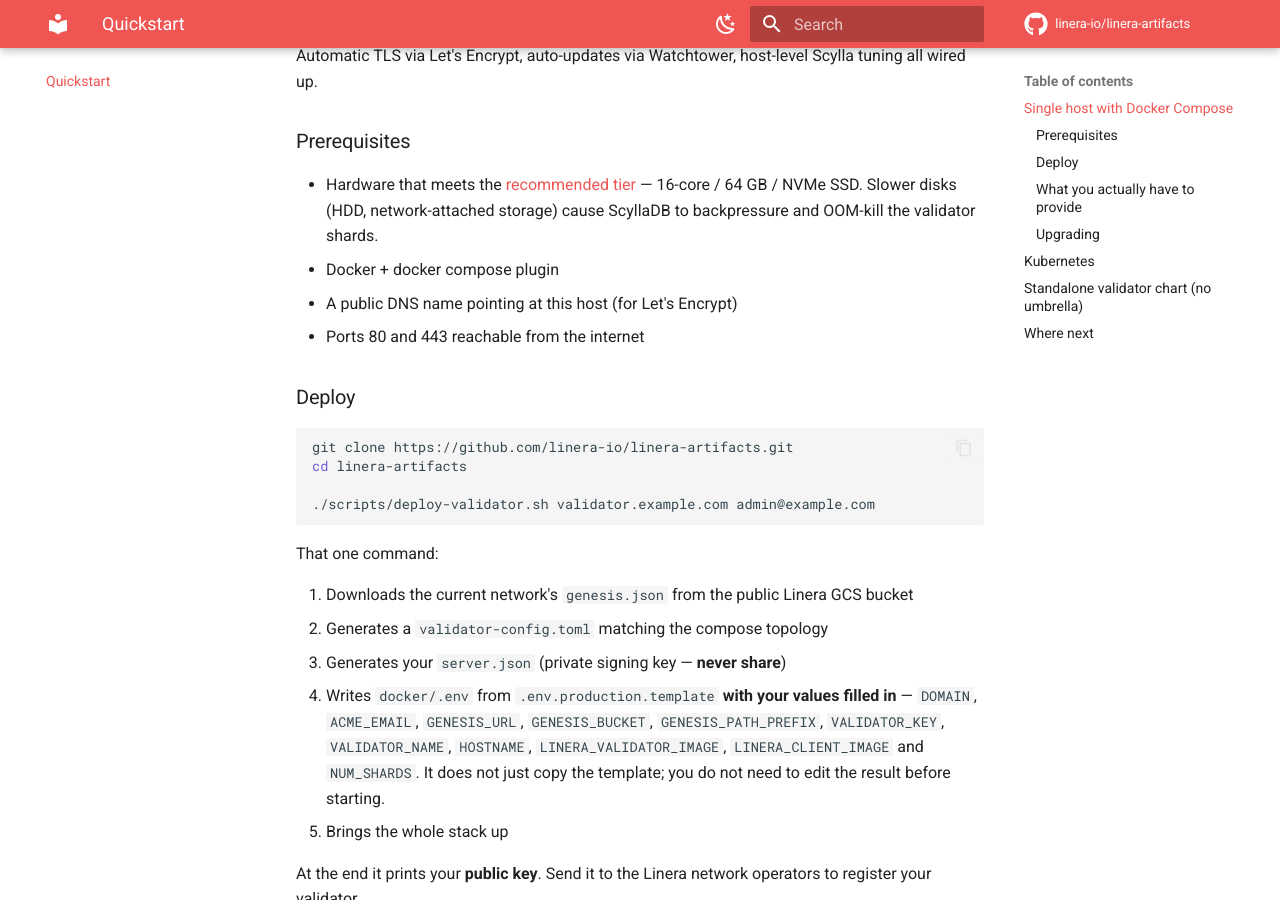
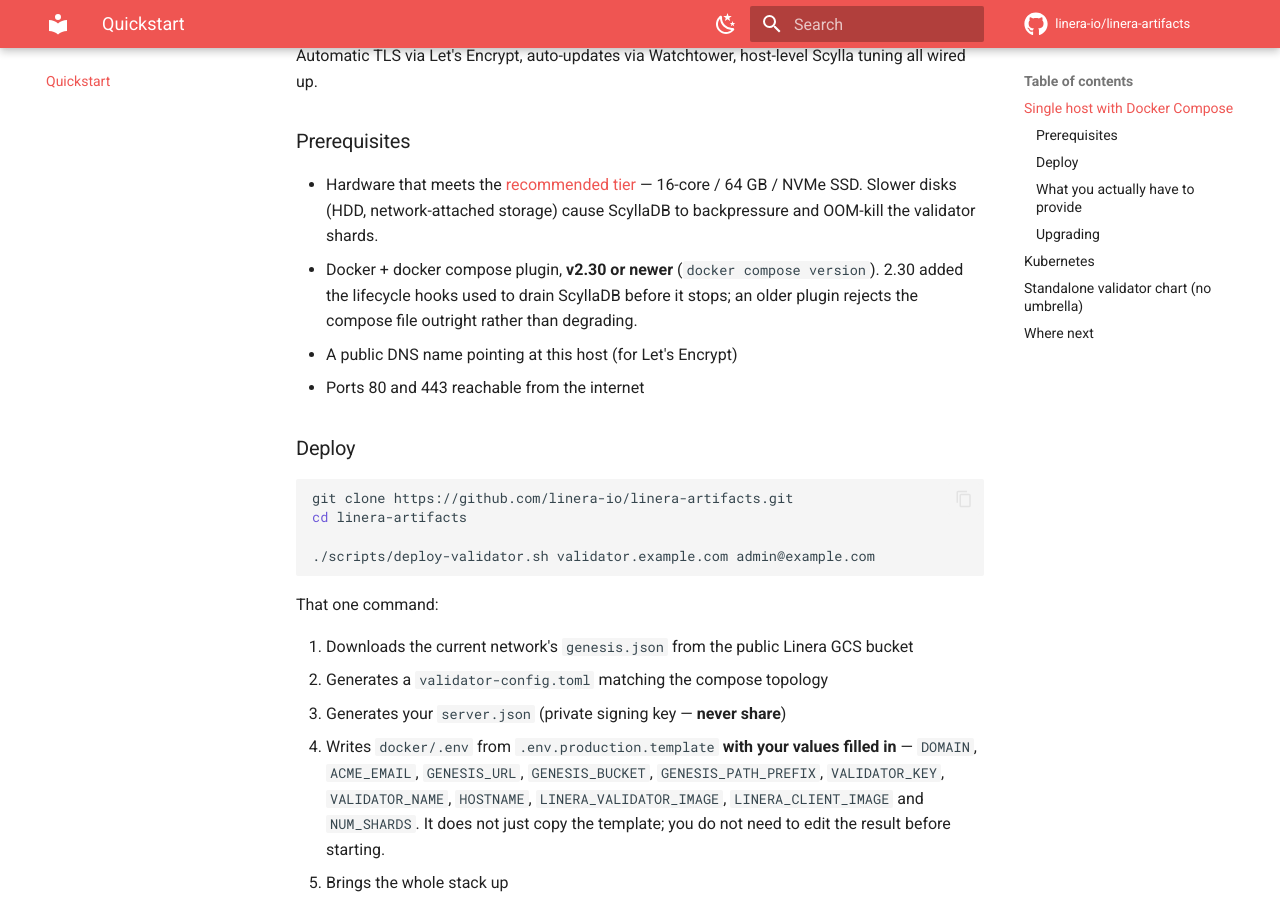
Before and after one commit to linera-io/linera-artifacts, an MkDocs documentation site: the page built from docs/QUICKSTART.md, in a window 1280 px wide and 900 px high, scrolled down 394 px. Built offline with MkDocs 1.6.1 and Material for MkDocs 9.7.7, drawn with Linux system fonts in a browser that asks for light colours; comment, search, counter and statistics services are not loaded.

Commit message:
Drain ScyllaDB in a pre_stop hook, matching scylla-operator

```diff
--- a/docs/QUICKSTART.md
+++ b/docs/QUICKSTART.md
@@ -16,7 +16,9 @@
 - Hardware that meets the [recommended tier](HARDWARE.md) — 16-core /
   64 GB / NVMe SSD. Slower disks (HDD, network-attached storage) cause
   ScyllaDB to backpressure and OOM-kill the validator shards.
-- Docker + docker compose plugin
+- Docker + docker compose plugin, **v2.30 or newer** (`docker compose version`).
+  2.30 added the lifecycle hooks used to drain ScyllaDB before it stops; an
+  older plugin rejects the compose file outright rather than degrading.
 - A public DNS name pointing at this host (for Let's Encrypt)
 - Ports 80 and 443 reachable from the internet
 
```
Also changed, not shown: 1 other file.
